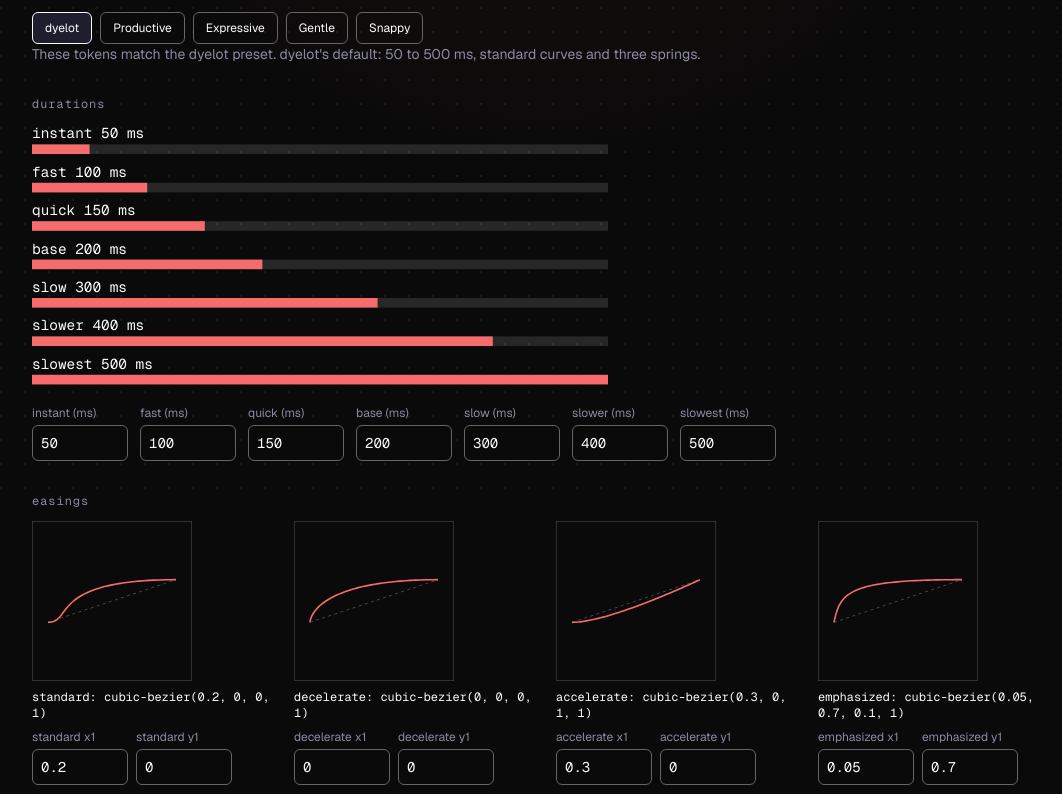
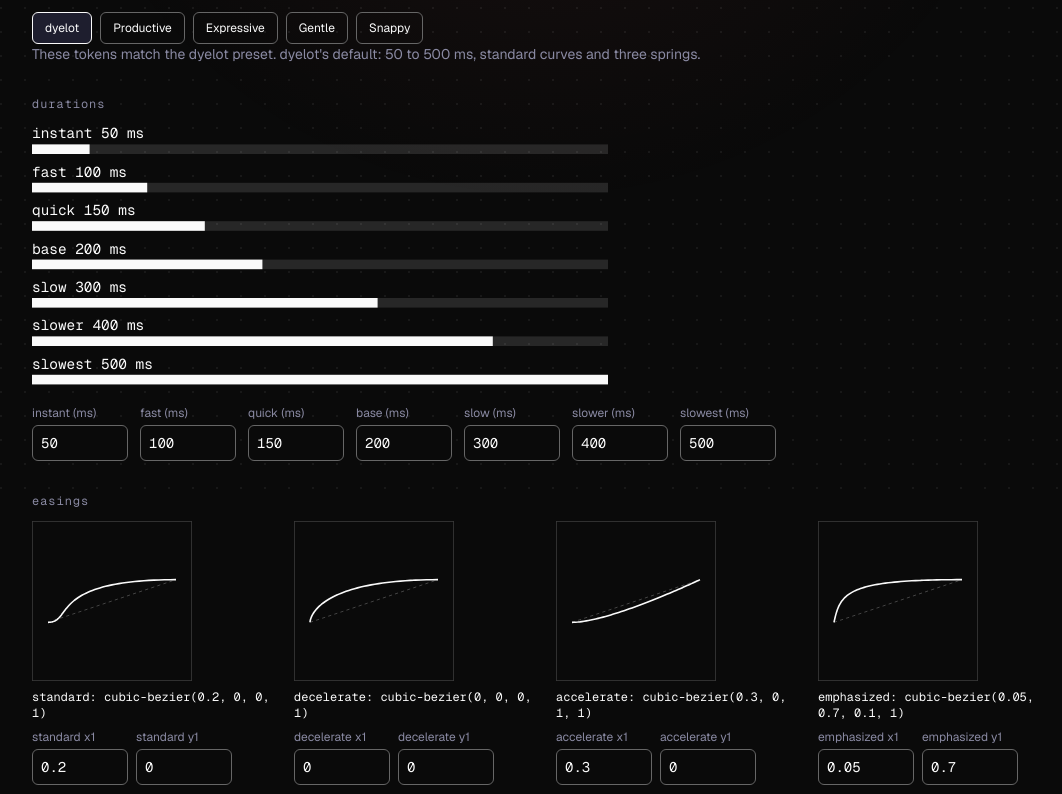
Before and after one commit to Abdul-Muizz1310/dyelot, a Next.js app: page /motion in a window 1280 px wide. Shown: the part 305-1099 px from the top of the page, without its empty margins (96-1158 px from the left). Built offline with nearby package versions, Linux system fonts and the light colour scheme.

Commit message:
fix(motion): keep madder off the lab's links and curves

```diff
--- a/src/features/motion/LabClient.tsx
+++ b/src/features/motion/LabClient.tsx
@@ -136,7 +136,7 @@ function Ladder({ spec }: { spec: DesignSpec }) {
               y="17"
               width={(bar.exported / 500) * width}
               height="8"
-              className="fill-accent-madder"
+              className="fill-foreground"
             />
           </g>
         ))}
@@ -163,7 +163,7 @@ function Curve({ label, d, guide }: { label: string; d: string; guide?: string }
       {guide !== undefined && (
         <path d={guide} fill="none" stroke="currentColor" strokeDasharray="4 4" opacity="0.3" />
       )}
-      <path d={d} fill="none" strokeWidth="2" className="stroke-accent-madder" />
+      <path d={d} fill="none" strokeWidth="2" className="stroke-foreground" />
     </svg>
   );
 }
@@ -498,7 +498,7 @@ export function LabClient({ initial }: { initial: DesignSpec }) {
 
       <a
         href={pageHref("studio", spec)}
-        className="inline-block text-foreground text-sm underline underline-offset-4 hover:text-accent-madder"
+        className="inline-block text-foreground text-sm underline underline-offset-4 hover:text-fg-muted"
       >
         Open in the studio
       </a>
--- a/src/features/studio/InputsPanel.tsx
+++ b/src/features/studio/InputsPanel.tsx
@@ -204,7 +204,7 @@ export function InputsPanel({
           </p>
           <a
             href={pageHref("motion", spec)}
-            className="w-fit text-foreground text-sm underline underline-offset-4 hover:text-accent-madder"
+            className="w-fit text-foreground text-sm underline underline-offset-4 hover:text-fg-muted"
           >
             Edit in the motion lab
           </a>
```
